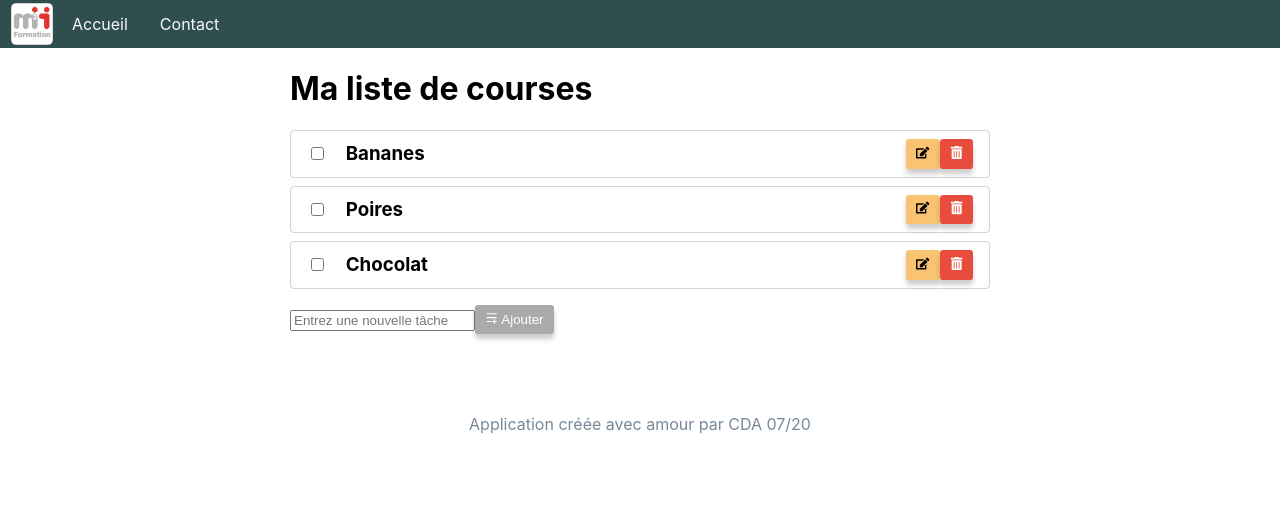
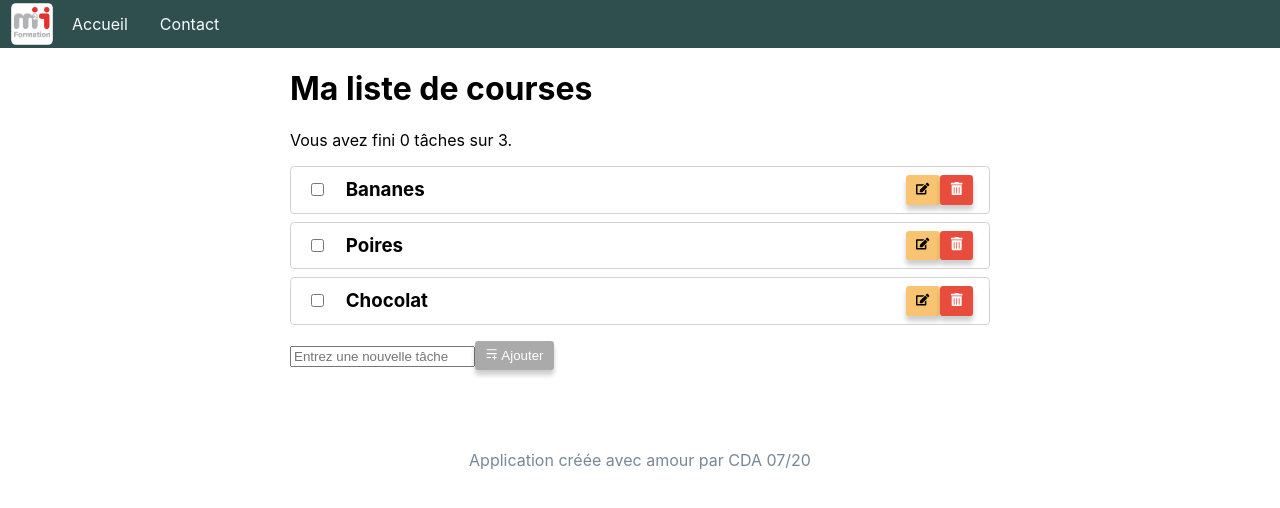
Before and after one commit to M2i-CDA-0720-Grenoble/s20-mobile-react-intro, a React (Create React App) app: page / in a window 1280 px wide. Shown: the top 508 px of the page. Built offline with nearby package versions, Linux system fonts and the light colour scheme.

Commit message:
Add done tasks count

```diff
--- a/src/App.jsx
+++ b/src/App.jsx
@@ -7,9 +7,9 @@ import { TodoContext } from './contexts';
 
 
 const defaultTodos = [
-  'Bananes',
-  'Poires',
-  'Chocolat'
+  { text: 'Bananes', done: false },
+  { text: 'Poires', done: false },
+  { text: 'Chocolat', done: false },
 ];
 
 // Cette façon d'écrire des fonctions est la nouvelle écriture en ES6
@@ -37,34 +37,39 @@ const App = () => {
     }
   }
 
+  // Crée une fonction permettant d'ajouter une nouvelle tâche
   const addTodo = (text) => {
     // Remplace la liste des tâches existantes par une nouvelle liste contenant...
     setTodos([
       // ...toutes les tâches actuellement existantes...
       ...todos,
       // ...ainsi que la nouvelle tâche à ajouter
-      text
+      {
+        text,
+        done: false,
+      }
     ]);
   }
 
-  const deleteTodo = (text) => {
+  // Crée une nouvelle fonction permettant de supprimer une tâche existante
+  const deleteTodo = (indexToDelete) => {
     // Remplace la liste des tâches existantes par une nouvelle liste contenant...
     setTodos(
       // ...toutes les tâches actuelle, sauf celle passée en paramètre
-      todos.filter( (item) => item !== text )
+      todos.filter( (item, index) => index !== indexToDelete )
     );
   }
 
-  const updateTodo = (text, newText) => {
-    // Remplace la liste des tâches existantes par une nouvelle liste...
-    setTodos (
-      // ...dans laquelle seul le texte recherché est remplacé par un nouveau texte
-      todos.map(
-        (item) => item === text ? newText : item
-      )
-    );
+  // Crée une nouvelle fonction permettant de modifier une tâche existante
+  const updateTodo = (indexToUpdate, newTodo) => {
+    // Remplace la tâche demandée par la nouvelle tâche reçue en paramètre
+    todos.splice(indexToUpdate, 1, newTodo);
+    // Met à jour la liste des tâches existantes
+    setTodos( [...todos] );
   }
 
+  // Emballe la liste des tâches ainsi que les fonctions qui permettent de la trasnformer
+  // dans un objet prêt à être passé au contexte
   const contextValue = {
     todos,
     addTodo,
@@ -76,6 +81,9 @@ const App = () => {
     <Layout>
       <TodoContext.Provider value={contextValue}>
         <h1>Ma liste de courses</h1>
+
+        <p>Vous avez fini {todos.filter( todo => todo.done ).length} tâches sur {todos.length}.</p>
+
         <TodoList />
         <form onSubmit={handleSubmit}>
           <input
--- a/src/components/Todo.jsx
+++ b/src/components/Todo.jsx
@@ -12,12 +12,13 @@ import { TodoContext } from '../contexts';
 // const { text } = props;
 // Qui est elle-même l'équivalent de:
 // const text = props.text;
-const Todo = ({ text }) => {
+const Todo = ({ index }) => {
+  // Récupère dans le contexte la liste des tâches à faire,
+  // ainsi que les fonctions qui permettent de la transformer
+  const { todos, updateTodo, deleteTodo } = useContext(TodoContext);
+  // Récupère la tâche représentée par ce composant dans la liste
+  const { text, done } = todos[index];
 
-  const { updateTodo, deleteTodo } = useContext(TodoContext);
-
-  // Crée un état permettant de retenir si la tâche a été déclarée terminée ou non
-  const [done, setDone] = useState(false);
   // Crée un état permettant de retenir si la tâche est en cours de modification
   const [editing, setEditing] = useState(false);
   // Crée un état permettant de retenir le contenu actuel du champ texte
@@ -31,7 +32,7 @@ const Todo = ({ text }) => {
     // Si le nouveau texte n'est pas vide
     if (newText !== '') {
       // Applique la modification
-      updateTodo(text, newText);
+      updateTodo(index, { text: newText, done });
       // Sort du mode "édition"
       setEditing(false);
     }
@@ -39,7 +40,11 @@ const Todo = ({ text }) => {
 
   return (
     <li className="Todo">
-      <input type="checkbox" className="Todo-check" onChange={(event) => setDone(event.target.checked)} />
+      <input
+        type="checkbox"
+        className="Todo-check"
+        onChange={(event) => updateTodo(index, { text, done: event.target.checked } )}
+      />
 
       {
         editing ?
@@ -62,7 +67,7 @@ const Todo = ({ text }) => {
         <Button color="yellow" onClick={() => setEditing(true)}>
           <FaEdit />
         </Button>
-        <Button color="red" dark onClick={() => deleteTodo(text)}>
+        <Button color="red" dark onClick={() => deleteTodo(index)}>
           <FaTrashAlt />
         </Button>
       </div>
--- a/src/components/TodoList.jsx
+++ b/src/components/TodoList.jsx
@@ -20,13 +20,14 @@ import { TodoContext } from '../contexts';
 // Qui est elle-même l'équivalent de:
 // const todos = props.todos;
 const TodoList = () => {
+  // Récupère la liste des tâches à faire dans le contexte
   const { todos } = useContext(TodoContext);
 
   return (
     <ul className="TodoList">
       {
         todos.map(
-          (text, index) => <Todo key={index} text={text} />
+          (todo, index) => <Todo key={index} index={index} />
         )
       }
     </ul>
```
